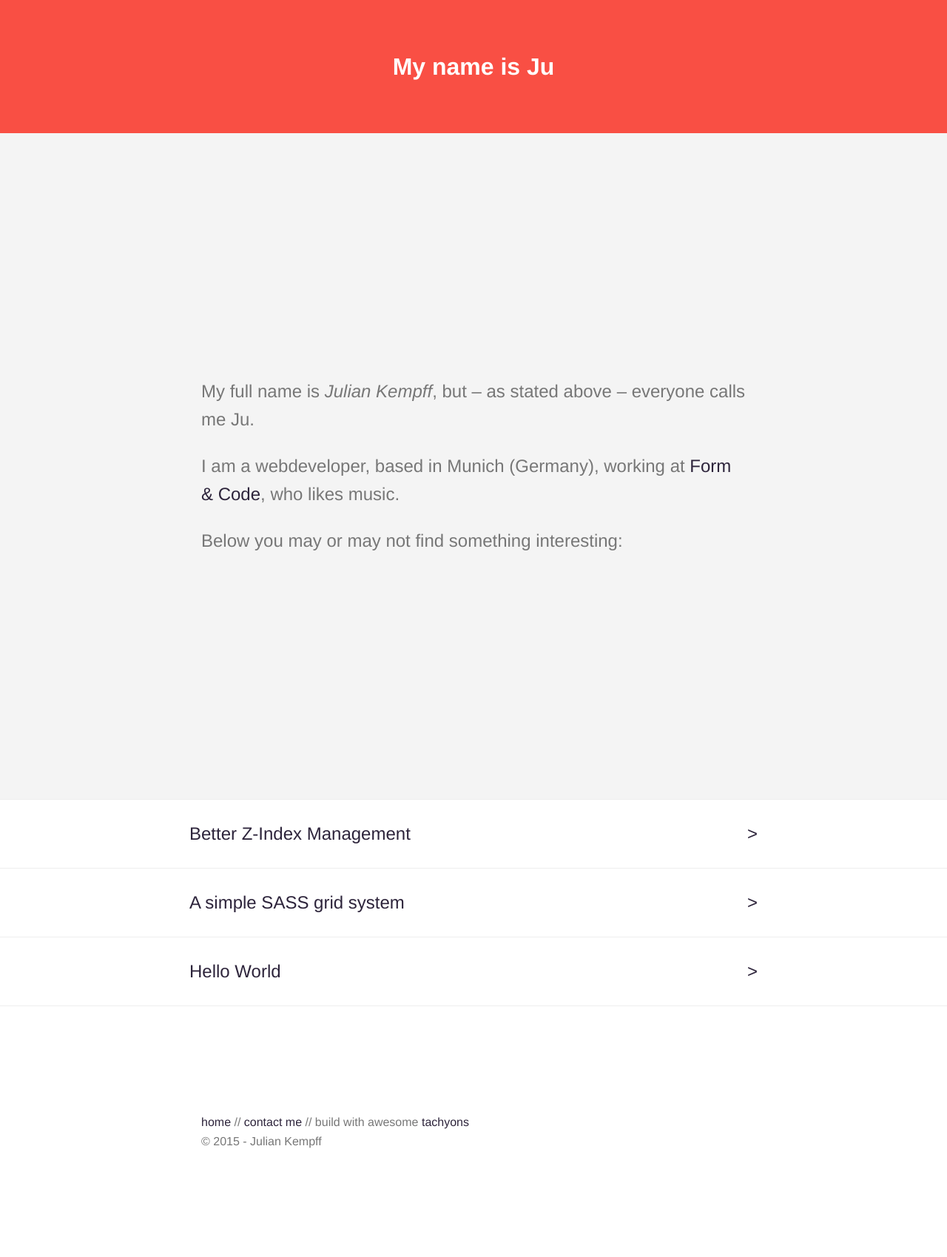
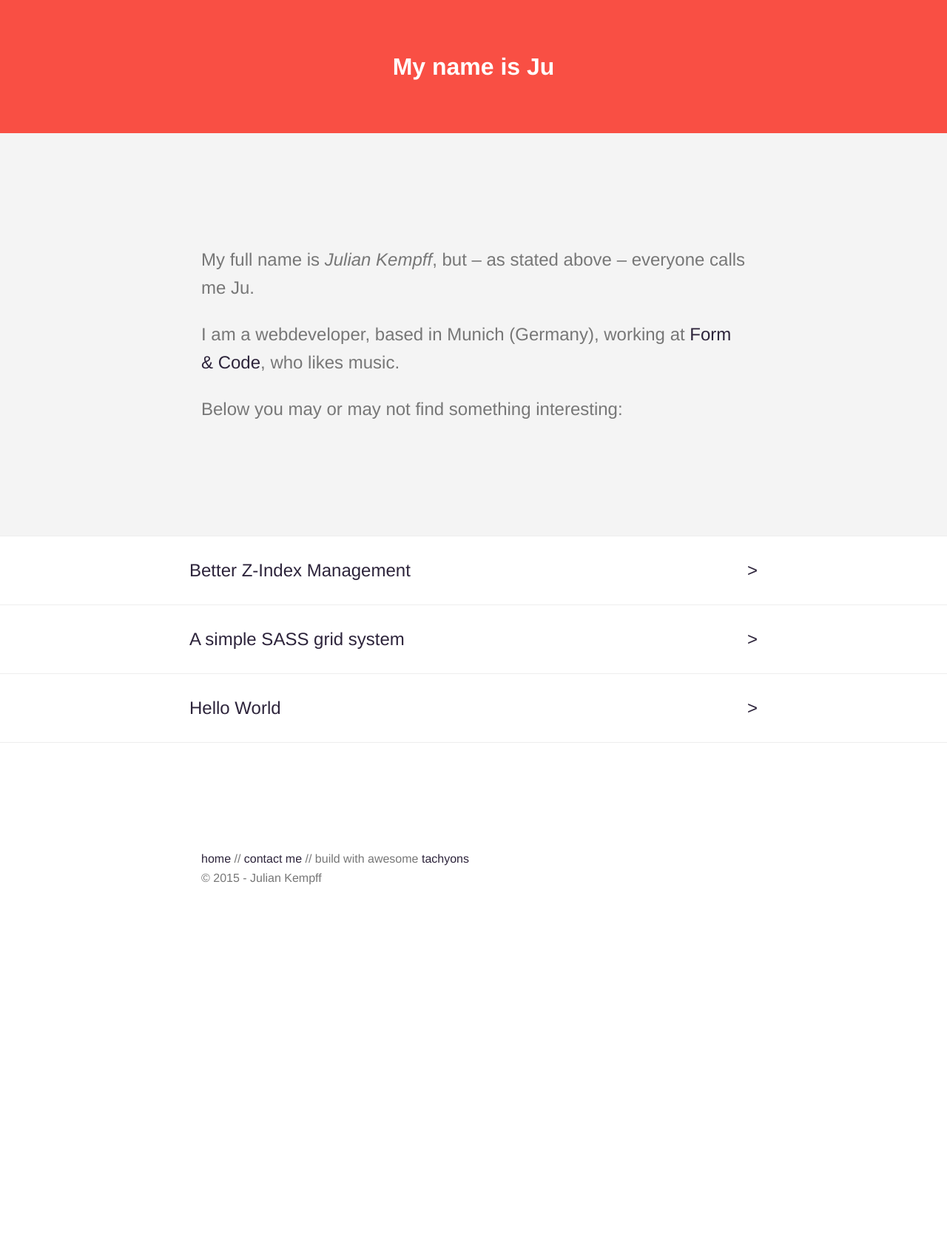
Before and after one commit to jkempff/jkempff.github.io, a Jekyll site: the page built from index.html, in a window 1280 px wide. Shown: the whole page at 74% size. Built offline with Jekyll 4.4.1, drawn with Linux system fonts in a browser that asks for light colours; the list of posts is cut into pages by our own code; after the commit the page ends 1343 px from its top, so only the background shows below that.

Commit message:
tiny layout fix

```diff
--- a/index.html
+++ b/index.html
@@ -2,8 +2,8 @@
 layout: default
 title: My name is Ju
 ---
-<section class="bg-near-white dt h-100 gray pvl pvxl-ns f4 f3-ns">
-    <div class="dtc v-mid">
+<section class="bg-near-white gray pvl pvxl-ns f4 f3-ns">
+    <div class="center mw7">
         <div class="mw7 center phm tl tl-ns">
             <div class="pln lh-copy">
                 <p>My full name is <em>Julian Kempff</em>, but &ndash; as stated above &ndash; everyone calls me Ju.</p>
```
